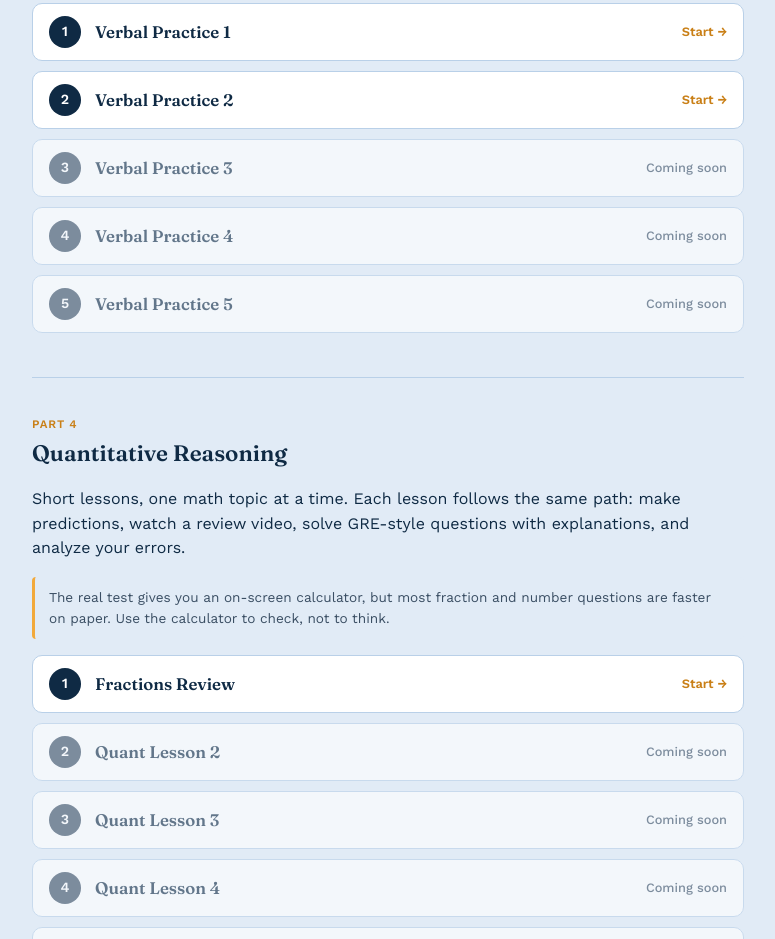
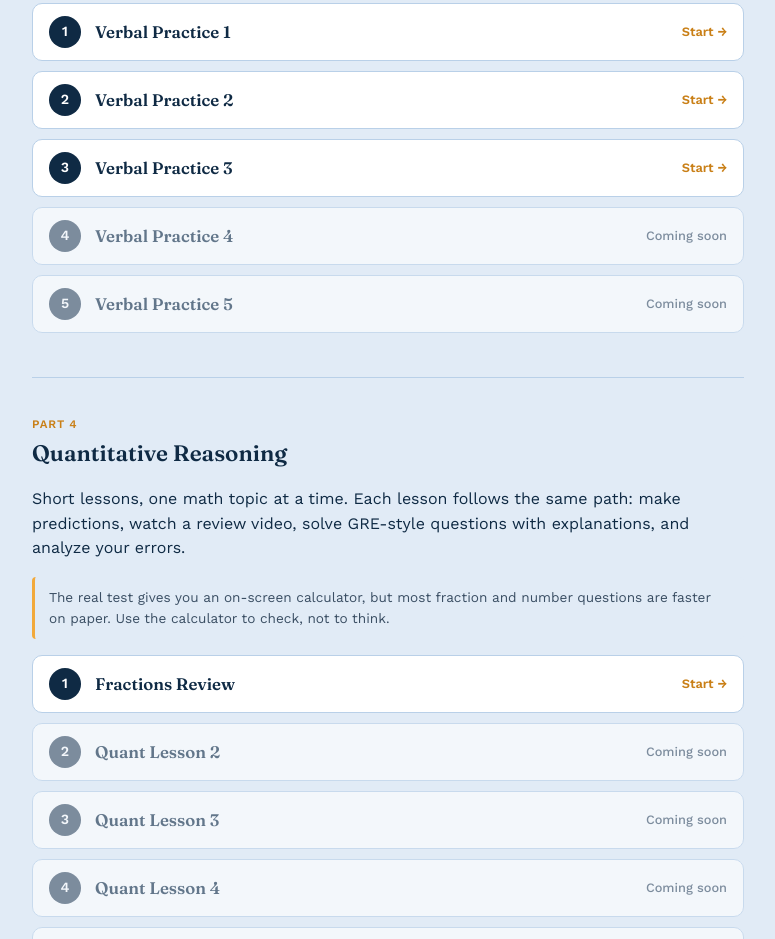
Before and after one commit to dravellaneda07/Language-Clinic-, a plain HTML site: page gre.html in a window 1280 px wide. Shown: the part 1946-2885 px from the top of the page, without its empty margins (252-1027 px from the left). Drawn offline with nearby package versions, Linux system fonts and the light colour scheme.

Commit message:
Update gre.html

```diff
--- a/gre.html
+++ b/gre.html
@@ -143,7 +143,7 @@
     <div class="sets">
       <a class="set" href="gre-verbal-1.html"><span class="set-num">1</span><span class="set-name">Verbal Practice 1</span><span class="set-go">Start →</span></a>
       <a class="set" href="gre-verbal-2.html"><span class="set-num">2</span><span class="set-name">Verbal Practice 2</span><span class="set-go">Start →</span></a>
-      <div class="set off"><span class="set-num">3</span><span class="set-name">Verbal Practice 3</span><span class="set-go">Coming soon</span></div>
+      <a class="set" href="gre-verbal-3.html"><span class="set-num">3</span><span class="set-name">Verbal Practice 3</span><span class="set-go">Start →</span></a>
       <div class="set off"><span class="set-num">4</span><span class="set-name">Verbal Practice 4</span><span class="set-go">Coming soon</span></div>
       <div class="set off"><span class="set-num">5</span><span class="set-name">Verbal Practice 5</span><span class="set-go">Coming soon</span></div>
       <!-- ADD MORE VERBAL SETS HERE: copy a line, change the number, name, and href. For a finished set use: <a class="set" href="gre-verbal-6.html"> ... Start → </a> -->
```
